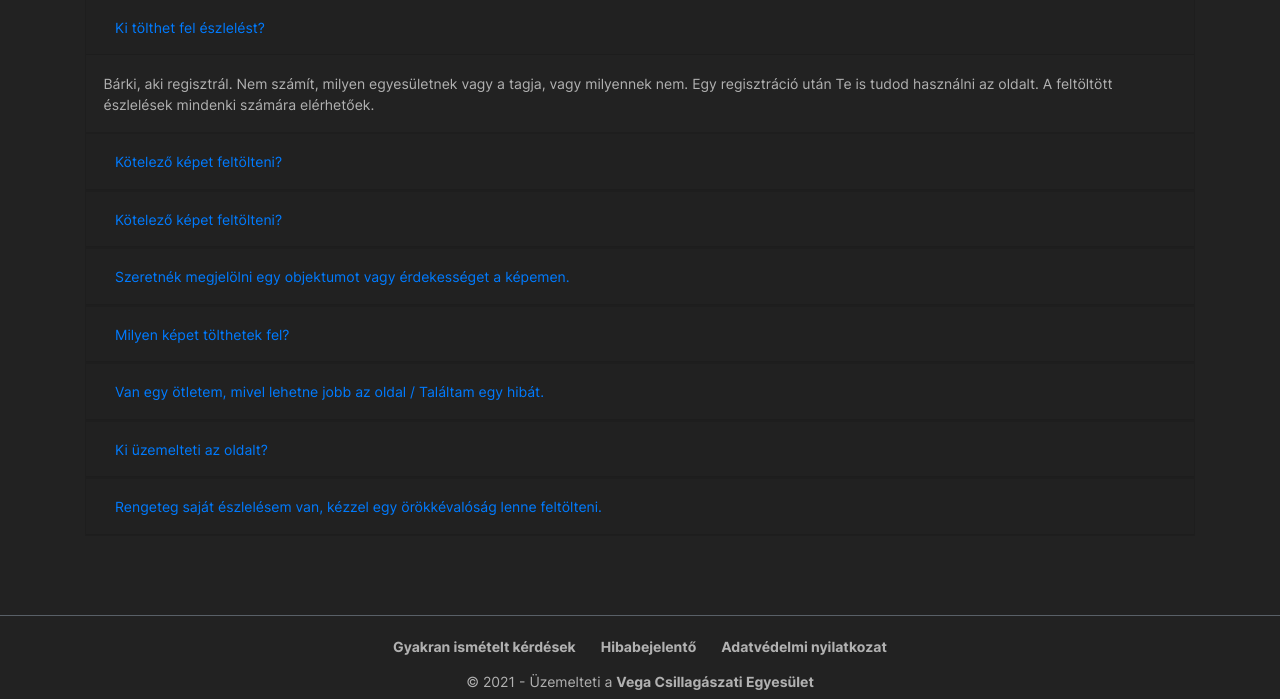
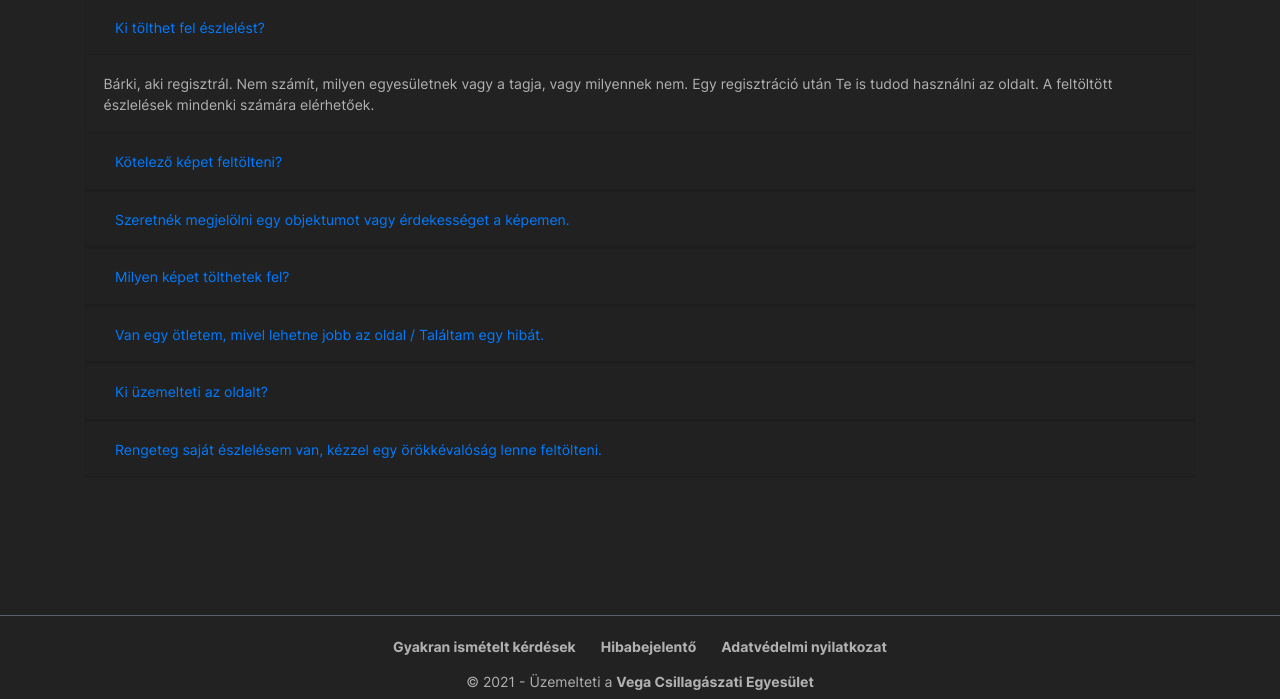
Before and after one commit to tamaskelemen/eszleles.hu, a Yii app: template views/site/faq.php in a window 1280 px wide. Shown: the part 125-824 px from the top of the page. Run offline with PHP 8.4 and a stand-in for Yii, Linux system fonts and the light colour scheme; the template is opened without the code that fills it, so the values that code supplies are empty; some libraries are stand-ins or nearby versions.

Commit message:
haha remove duplicated q from faq

```diff
--- a/views/site/faq.php
+++ b/views/site/faq.php
@@ -15,21 +15,6 @@
             <div id="collapseOne" class="collapse show" aria-labelledby="headingOne" data-parent="#accordion">
                 <div class="card-body">
                     Bárki, aki regisztrál. Nem számít, milyen egyesületnek vagy a tagja, vagy milyennek nem. Egy regisztráció után Te is tudod használni az oldalt. A feltöltött észlelések mindenki számára elérhetőek.
-                </div>
-            </div>
-        </div>
-
-        <div class="card">
-            <div class="card-header" id="headingTwo">
-                <h5 class="mb-0">
-                    <button class="btn btn-link collapsed" data-toggle="collapse" data-target="#collapseTwo" aria-expanded="false" aria-controls="collapseTwo">
-                        Kötelező képet feltölteni?
-                    </button>
-                </h5>
-            </div>
-            <div id="collapseTwo" class="collapse" aria-labelledby="headingTwo" data-parent="#accordion">
-                <div class="card-body">
-                    Nem. Képek nélkül is lehet észleléseket gyűjteni egy objektumról. Ha ilyet szeretnél feltölteni, egyszerűen a feltöltésnél hagyd üresen a képhez tartozó mezőket.
                 </div>
             </div>
         </div>
```
